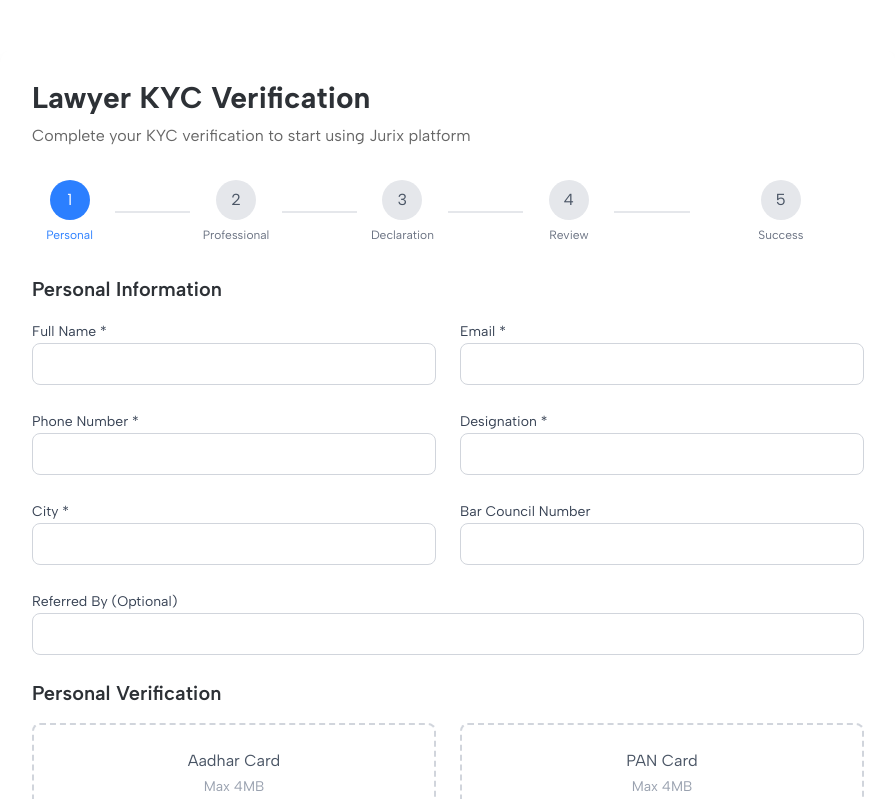
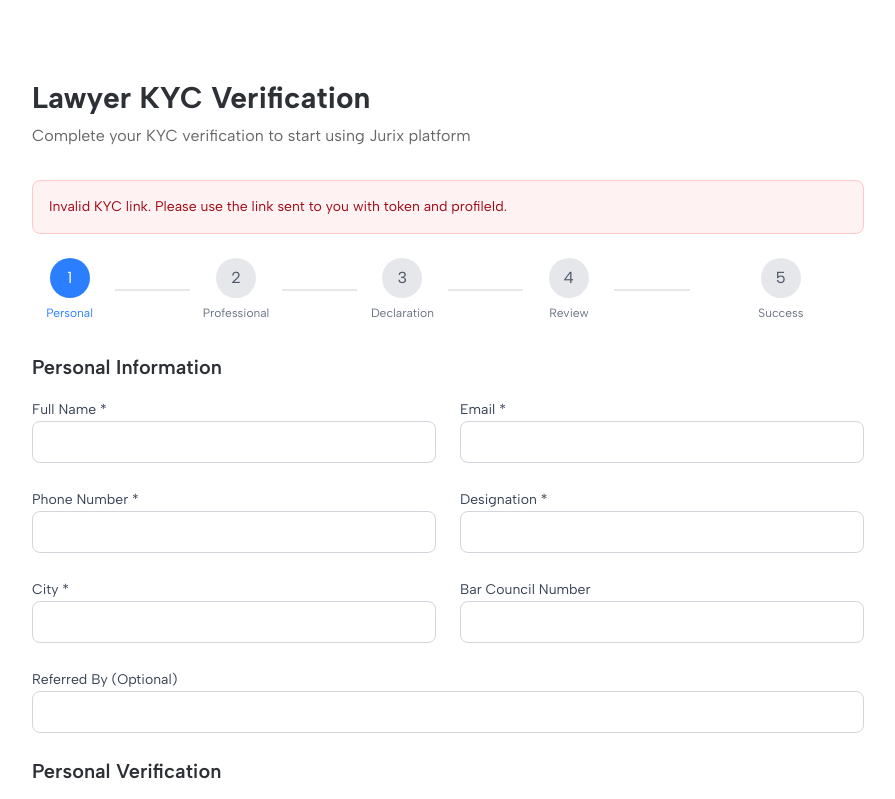
Before and after one commit to jurix-digital/Jurix-marketing-page, a Next.js app: page /lawyer-kyc in a window 1280 px wide. Shown: the top 799 px of the page, without its empty margins (192-1087 px from the left). Built offline with nearby package versions, Linux system fonts and the light colour scheme.

Commit message:
Change deep link redirect to server-side for parameter preservation

```diff
--- a/app/kyc/[profileId]/page.tsx
+++ b/app/kyc/[profileId]/page.tsx
@@ -1,6 +1,4 @@
-'use client';
-
-import { useEffect } from 'react';
+import { redirect } from 'next/navigation';
 
 export default function KYCPage({ params, searchParams }: {
   params: { profileId: string };
@@ -10,14 +8,9 @@ export default function KYCPage({ params, searchParams }: {
   const { token } = searchParams;
 
   // Redirect to lawyer-kyc page with token and profileId in query params
-  useEffect(() => {
-    if (typeof window !== 'undefined') {
-      const redirectUrl = token
-        ? `/lawyer-kyc?token=${token}&profileId=${profileId}`
-        : `/lawyer-kyc?profileId=${profileId}`;
-      window.location.href = redirectUrl;
-    }
-  }, [token, profileId]);
+  const redirectUrl = token
+    ? `/lawyer-kyc?token=${token}&profileId=${profileId}`
+    : `/lawyer-kyc?profileId=${profileId}`;
 
-  return null;
+  redirect(redirectUrl);
 }
--- a/components/LawyerKYC.tsx
+++ b/components/LawyerKYC.tsx
@@ -179,6 +179,14 @@ export default function LawyerKYC() {
       const urlProfileId = urlParams.get('profileId');
       if (urlToken) setToken(urlToken);
       if (urlProfileId) setProfileId(urlProfileId);
+
+      // Show error if parameters are missing
+      if (!urlToken || !urlProfileId) {
+        setMessage({
+          type: 'error',
+          text: 'Invalid KYC link. Please use the link sent to you with token and profileId.'
+        });
+      }
     }
   }, []);
 
```
